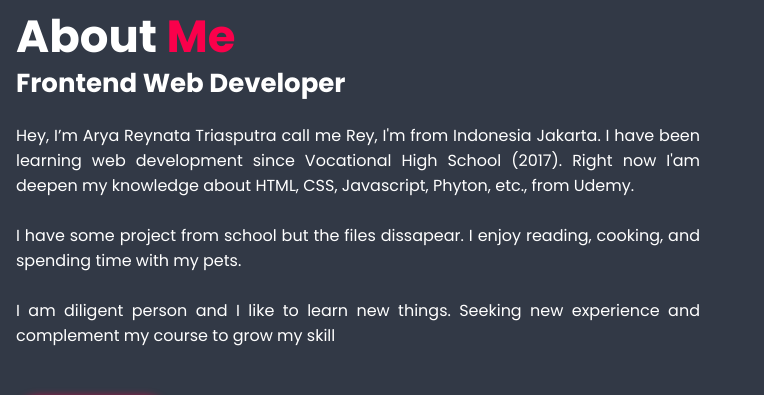
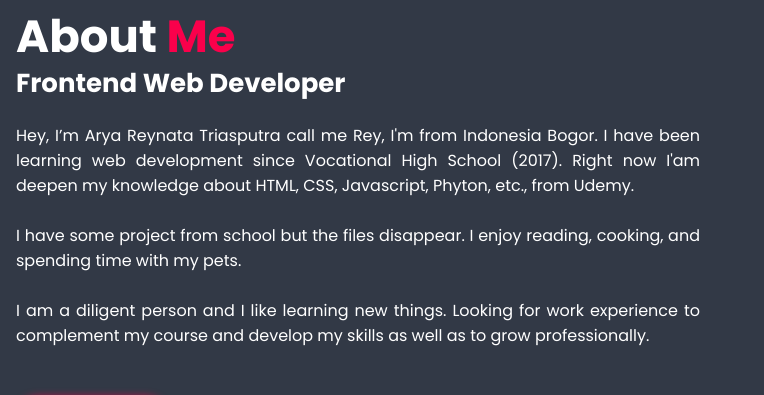
Before and after one commit to ReynataArya/portfolioprofile, a plain HTML site: page index.html in a window 1280 px wide. Shown: the part 840-1235 px from the top of the page, 516-1280 px from the left. Drawn offline with nearby package versions, Linux system fonts and the light colour scheme; some packages are replaced by stand-ins of ours; a script that the page names is missing.

Commit message:
Update index.html

```diff
--- a/index.html
+++ b/index.html
@@ -71,9 +71,9 @@
           <h2 class="Heading">About<span> Me</span></h2>
           <h3>Frontend Web Developer</h3>
           <p>
-            Hey, I’m Arya Reynata Triasputra call me Rey, I'm from Indonesia Jakarta. I have been learning web development since Vocational High School (2017). Right now I'am deepen my knowledge about HTML, CSS, Javascript, Phyton, etc., from Udemy.
-            <br> <br> I have some project from school but the files dissapear. I enjoy reading, cooking, and spending time with my pets.
-            <br> <br> I am diligent person and I like to learn new things. Seeking new experience and complement my course to grow my skill
+            Hey, I’m Arya Reynata Triasputra call me Rey, I'm from Indonesia Bogor. I have been learning web development since Vocational High School (2017). Right now I'am deepen my knowledge about HTML, CSS, Javascript, Phyton, etc., from Udemy.
+            <br> <br> I have some project from school but the files disappear. I enjoy reading, cooking, and spending time with my pets.
+            <br> <br> I am a diligent person and I like learning new things. Looking for work experience to complement my course and develop my skills as well as to grow professionally.
           </p>
           <a href="" class="Button">Read More</a>
         </div>
```
